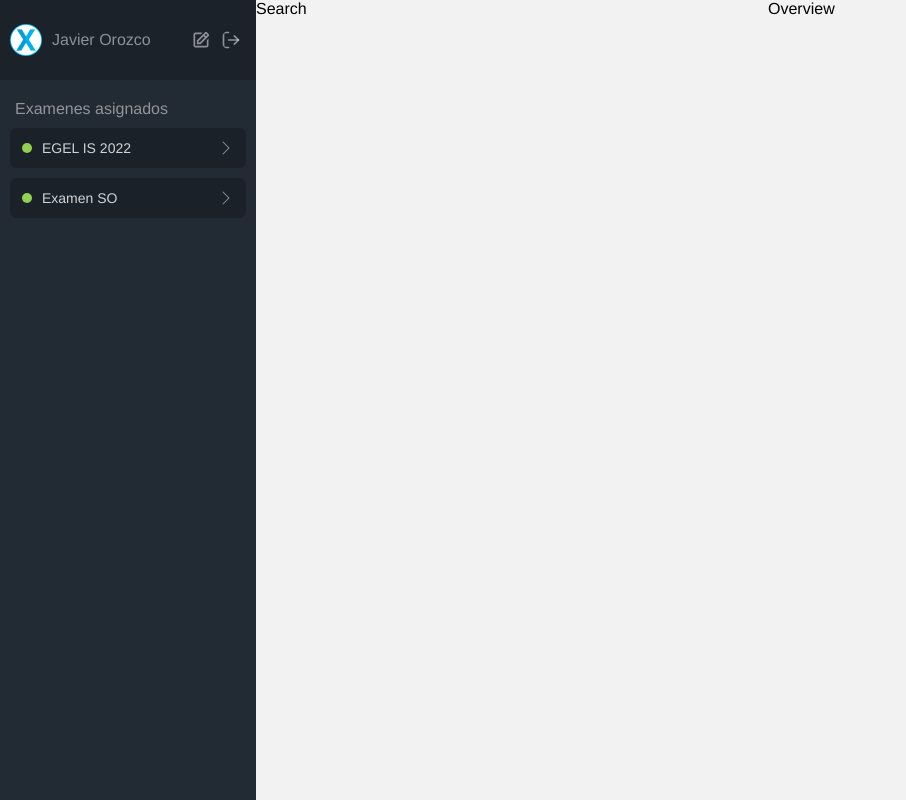
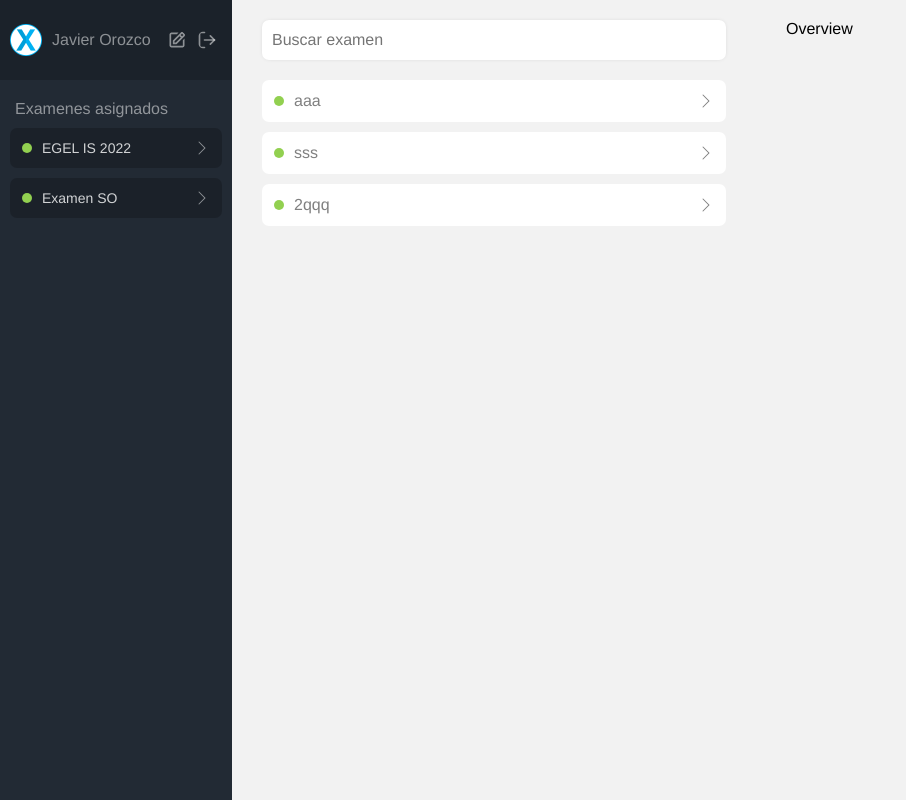
Before and after one commit to javierorozco2/examx, a React (Vite) app: page / in a window 1280 px wide. Shown: the whole page, without its empty margins (0-906 px from the left). Built offline with nearby package versions, Linux system fonts and the light colour scheme.

Commit message:
diseño main search terminado

```diff
--- a/src/examx/components/MainPage/Search.jsx
+++ b/src/examx/components/MainPage/Search.jsx
@@ -1,5 +1,44 @@
+import { useState } from "react"
+import { BsChevronRight } from "react-icons/bs"
+
 export const Search = () => {
+
+    const [search, setSearch] = useState("")
+
+    const onSubmit = (e) =>{
+        e.preventDefault()
+
+        if ( search.trim().length <=0 ) return;
+
+        setSearch("")
+    }
+
     return (
-        <div className="main-search">Search</div>
+        <div className="main-search">
+
+            <form className="s-input" onSubmit={ (e) => onSubmit(e)}>
+                <input
+                    type="text"
+                    placeholder="Buscar examen"
+                    value={search}
+                    onChange={ (e) => setSearch(e.target.value)}
+                />
+            </form>
+
+            <div className="s-result">
+                {
+                    ["aaa", "sss", "2qqq"].map((e) => (
+                        <div className="s-card" key={e}>
+                            <div className="s-cardinf">
+                                <div className="abody-cardled" />
+                                <p>{e}</p>
+                            </div>
+
+                            <BsChevronRight className="s-icons" />
+                        </div>
+                    ))
+                }
+            </div>
+        </div>
     )
 }
--- a/src/examx/css/main-styles.css
+++ b/src/examx/css/main-styles.css
@@ -11,10 +11,14 @@
 
 .main-search{
     flex: 2;
+    margin: 20px 30px;
+    display: flex;
+    flex-direction: column;
 }
 
 .main-ovw{
     flex: 2;
+    padding: 20px 30px;
 }
 
 /* =======Aside header======== */
@@ -166,3 +170,65 @@
     margin: 10px 0;
     color: rgba(255, 255, 255, .1);
 }
+
+/* =============SEARCH========== */
+
+.s-input input[type="text"]{
+    box-sizing: border-box;
+    width: 100%;
+    height: 40px;
+    padding: 0 10px;
+    border-radius: 7px;
+    border: none;
+    box-shadow: 0px 0px 5px -2px rgba(0, 0, 0, .2);
+    color: rgba(0, 0, 0, .8);
+    font-size: 16px;
+    transition: .5s box-shadow ease;
+    margin-bottom: 10px;
+}
+
+.s-input input[type="text"]::placeholder{
+    color: rgba(0, 0, 0, rgba(255, 255, 255, .5));
+}
+
+.s-input input[type="text"]:focus{
+    outline: none !important;
+    box-shadow: 0 0 10px rgba(0, 0, 0, .2);
+}
+
+.s-input input[type="text"]:hover{
+    outline: none !important;
+    box-shadow: 0 0 10px rgba(0, 0, 0, .2);
+}
+
+.s-card{
+    box-sizing: border-box;
+    width: 100%;
+    cursor: pointer;
+    display: flex;
+    align-items: center;
+    justify-content: space-between;
+    background-color: rgba(255, 255, 255, 1);
+    border-radius: 7px;
+    margin-top: 10px;
+    padding: 12px;
+    transition: .3s box-shadow ease;
+}
+
+.s-card:hover{
+    box-shadow: 0 0 10px rgba(0, 0, 0, .1);
+}
+
+.s-cardinf{
+    display: flex;
+    align-items: center;
+}
+
+.s-cardinf p{
+    font-size: 16px;
+    color: rgba(1, 1, 1, .5);
+}
+
+.s-icons{
+    color: rgba(1, 1, 1, .5);
+}
```
